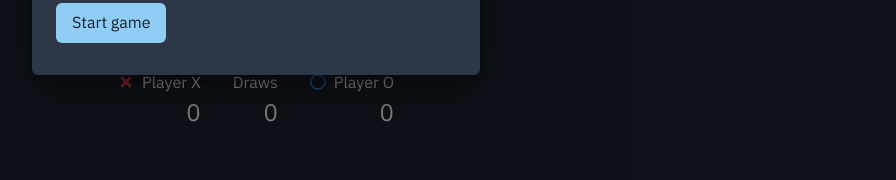
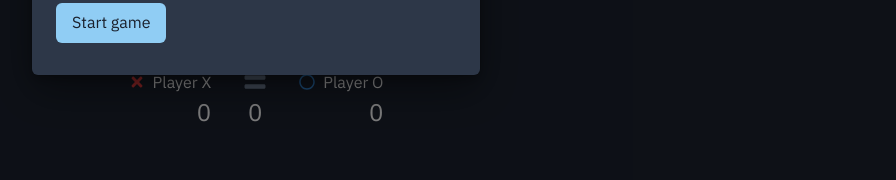
Before and after one commit to GPT-Engineer-App/responsive-tic-tac-toe-chakra, a React (Vite) app: page / in a window 1280 px wide. Shown: the part 488-668 px from the top of the page, without its empty margins (384-1280 px from the left). Built offline with nearby package versions, Linux system fonts and the light colour scheme.

Commit message:
- Imported the `FaEquals` icon from `react-icons/fa` to represent draws. - Replaced the "Draws" text with the `FaEquals` icon. - Adjusted the alignment of the draws section to center the icon and score.
Prompt: Instead of Draws in score section maybe use some fa symbol like = sign or something?

```diff
--- a/src/pages/Index.jsx
+++ b/src/pages/Index.jsx
@@ -1,7 +1,7 @@
 import React, { useState, useEffect } from "react";
 import { Box, Button, Flex, Grid, Heading, Icon, Text, useToast, Modal, ModalOverlay, ModalContent, ModalHeader, ModalBody, ModalCloseButton, FormControl, FormLabel, Input, Divider } from "@chakra-ui/react";
 import ColorModeToggle from "../components/ColorModeToggle";
-import { FaTimes, FaRegCircle, FaRedo } from "react-icons/fa";
+import { FaTimes, FaRegCircle, FaRedo, FaEquals } from "react-icons/fa";
 
 const Index = () => {
   const [board, setBoard] = useState(Array(9).fill(null));
@@ -163,8 +163,8 @@ const Index = () => {
           </Flex>
         </Box>
         <Box mr={8}>
-          <Flex direction="column" align="flex-end">
-            <Text fontWeight="normal">Draws</Text>
+          <Flex direction="column" align="center">
+            <Icon as={FaEquals} color="gray.500" boxSize={6} />
             <Text fontSize="2xl">{scores.draws}</Text>
           </Flex>
         </Box>
```
